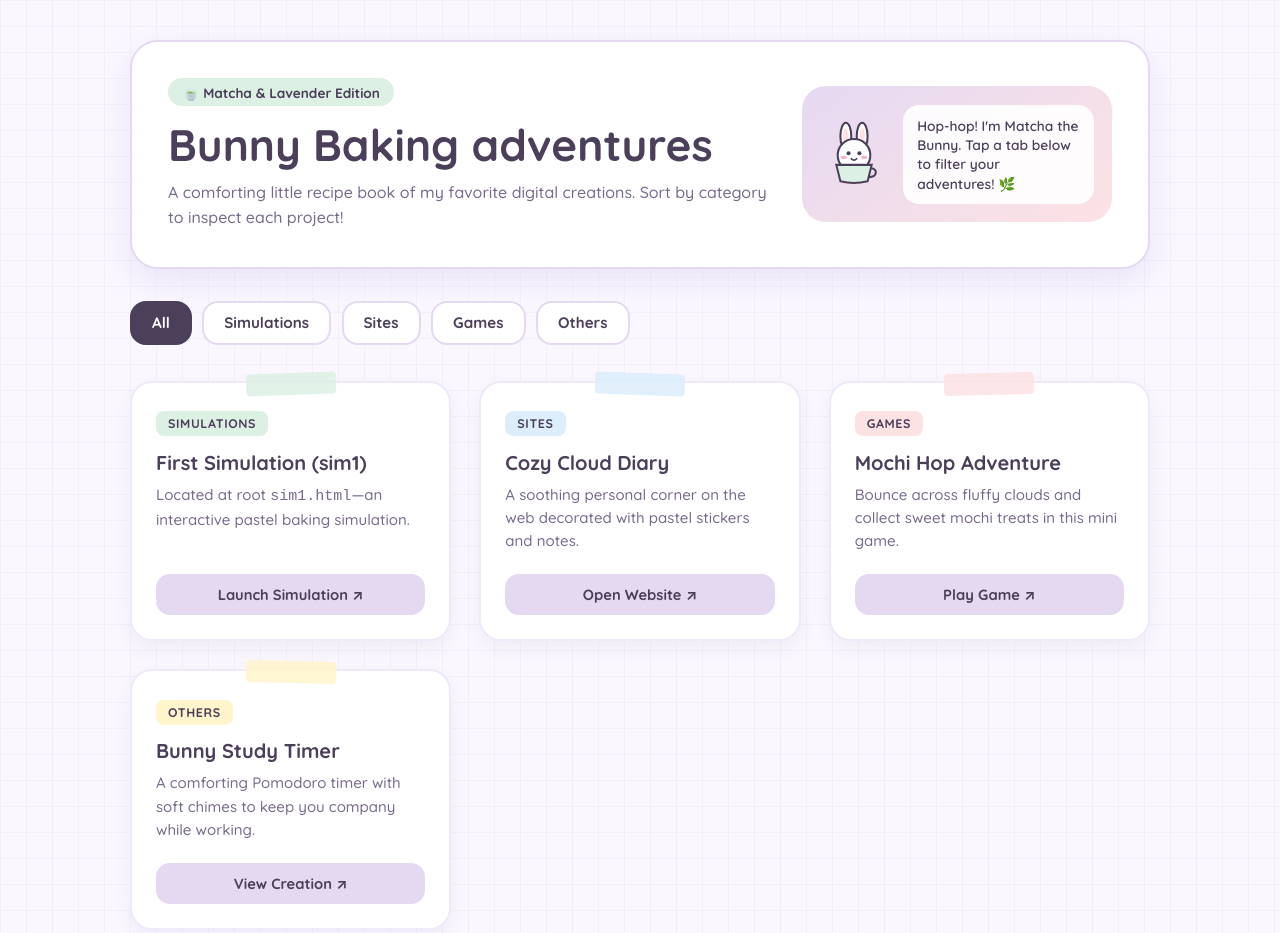
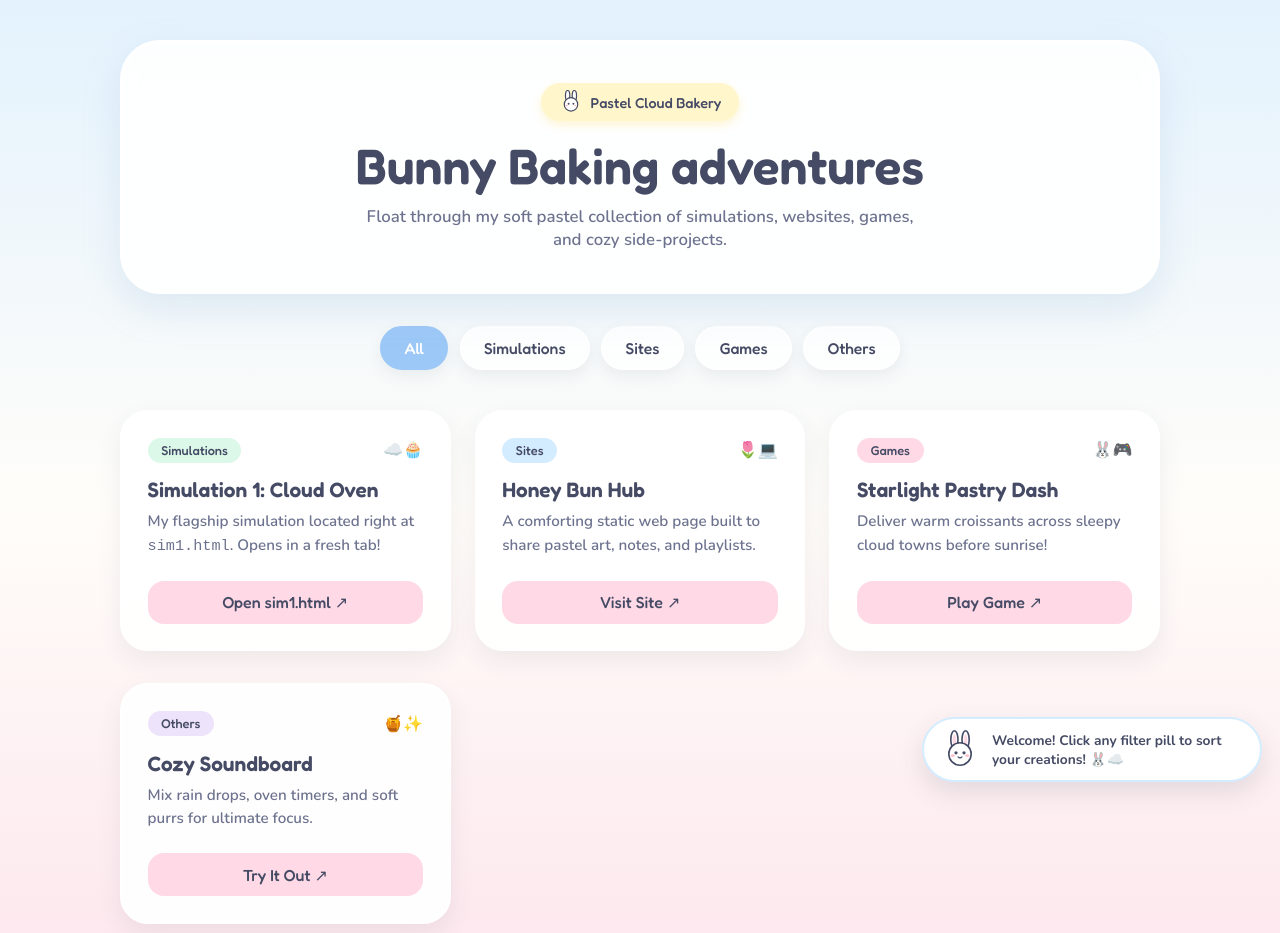
Before and after one commit to Goldenbunny-bun/portfolio, a plain HTML site: page index.html in a window 1280 px wide. Shown: the top 933 px of the page. Drawn offline with nearby package versions, Linux system fonts and the light colour scheme.

Commit message:
Update index.html

```diff
--- a/index.html
+++ b/index.html
@@ -6,18 +6,18 @@
   <title>Bunny Baking adventures</title>
   <link rel="preconnect" href="https://fonts.googleapis.com">
   <link rel="preconnect" href="https://fonts.gstatic.com" crossorigin>
-  <link href="https://fonts.googleapis.com/css2?family=Quicksand:wght@500;600;700&display=swap" rel="stylesheet">
+  <link href="https://fonts.googleapis.com/css2?family=Fredoka:wght@500;600&family=Nunito:wght@600;700&display=swap" rel="stylesheet">
   <style>
     :root {
-      --oat-bg: #FAF7FF;
-      --lavender: #E5D9F2;
-      --lavender-deep: #C5B4E3;
-      --matcha: #DDF0E4;
-      --peach: #FDE2E4;
-      --lemon: #FFF5CC;
-      --sky: #DCEEFB;
-      --plum-text: #4B3F59;
-      --plum-muted: #786A8A;
+      --sky-top: #E3F2FD;
+      --pink-bottom: #FCE4EC;
+      --honey: #FFF6CC;
+      --mint: #DCF8E8;
+      --lilac: #EDE3FA;
+      --cotton-pink: #FFD9E6;
+      --baby-blue: #D4ECFF;
+      --navy-cocoa: #464B65;
+      --soft-slate: #6D738F;
     }
 
     * {
@@ -27,335 +27,326 @@
     }
 
     body {
-      font-family: 'Quicksand', -apple-system, BlinkMacSystemFont, sans-serif;
-      background-color: var(--oat-bg);
-      background-image:
-        linear-gradient(90deg, rgba(197,180,227,0.12) 1px, transparent 1px),
-        linear-gradient(rgba(197,180,227,0.12) 1px, transparent 1px);
-      background-size: 26px 26px;
-      color: var(--plum-text);
-      padding: 2.5rem 1.25rem 5rem;
+      font-family: 'Nunito', -apple-system, BlinkMacSystemFont, sans-serif;
+      background: linear-gradient(180deg, var(--sky-top) 0%, #FFFDF9 50%, var(--pink-bottom) 100%);
+      color: var(--navy-cocoa);
+      min-height: 100vh;
+      padding: 2.5rem 1.25rem 6rem;
+      overflow-x: hidden;
     }
 
-    .wrapper {
-      max-width: 1020px;
+    .container {
+      max-width: 1040px;
       margin: 0 auto;
+      position: relative;
     }
 
-    /* Scrapbook Hero Banner */
-    .hero-banner {
-      background: #FFFFFF;
-      border-radius: 28px;
-      padding: 2.25rem;
-      box-shadow: 0 12px 30px rgba(197, 180, 227, 0.28);
-      border: 2px solid var(--lavender);
-      display: flex;
-      flex-wrap: wrap;
-      align-items: center;
-      justify-content: space-between;
-      gap: 1.5rem;
+    /* Cloud Header */
+    .cloud-header {
+      background: rgba(255, 255, 255, 0.92);
+      backdrop-filter: blur(8px);
+      border-radius: 40px;
+      padding: 2.5rem 2rem;
+      text-align: center;
+      box-shadow: 0 15px 35px rgba(154, 187, 224, 0.25);
+      border: 3px solid #FFFFFF;
       margin-bottom: 2rem;
     }
 
-    .hero-text {
-      flex: 1 1 320px;
-    }
-
-    .hero-pill {
-      display: inline-block;
-      background: var(--matcha);
-      padding: 0.35rem 0.9rem;
+    .bunny-badge {
+      display: inline-flex;
+      align-items: center;
+      gap: 0.5rem;
+      background: var(--honey);
+      padding: 0.45rem 1.1rem;
       border-radius: 999px;
-      font-size: 0.85rem;
-      font-weight: 700;
-      margin-bottom: 0.65rem;
+      font-family: 'Fredoka', cursive, sans-serif;
+      font-size: 0.9rem;
+      margin-bottom: 0.9rem;
+      box-shadow: 0 4px 10px rgba(255, 225, 130, 0.35);
     }
 
     h1 {
-      font-size: clamp(1.9rem, 4vw, 2.75rem);
-      font-weight: 700;
-      margin-bottom: 0.5rem;
-      color: var(--plum-text);
+      font-family: 'Fredoka', cursive, sans-serif;
+      font-size: clamp(2rem, 4.5vw, 3.1rem);
+      color: var(--navy-cocoa);
+      margin-bottom: 0.6rem;
     }
 
-    .hero-text p {
-      color: var(--plum-muted);
-      line-height: 1.6;
-      font-size: 1rem;
+    .lead {
+      color: var(--soft-slate);
+      max-width: 560px;
+      margin: 0 auto;
+      font-size: 1.05rem;
     }
 
-    /* Interactive Bunny Assistant Box in Hero */
-    .assistant-card {
-      flex: 0 1 310px;
-      background: linear-gradient(145deg, var(--lavender) 0%, var(--peach) 100%);
-      border-radius: 24px;
-      padding: 1.15rem;
+    /* Pastel Pill Controls */
+    .controls {
       display: flex;
-      align-items: center;
-      gap: 0.9rem;
-      cursor: pointer;
-      transition: transform 0.2s ease;
+      flex-wrap: wrap;
+      justify-content: center;
+      gap: 0.7rem;
+      margin-bottom: 2.5rem;
     }
 
-    .assistant-card:hover {
-      transform: scale(1.02);
+    .sort-btn {
+      font-family: 'Fredoka', cursive, sans-serif;
+      font-size: 0.98rem;
+      padding: 0.65rem 1.4rem;
+      border-radius: 999px;
+      border: 2px solid #FFFFFF;
+      background: rgba(255, 255, 255, 0.8);
+      color: var(--navy-cocoa);
+      cursor: pointer;
+      box-shadow: 0 6px 15px rgba(70, 75, 101, 0.08);
+      transition: all 0.22s ease;
     }
 
-    .assistant-speech {
-      background: rgba(255, 255, 255, 0.9);
-      padding: 0.7rem 0.9rem;
-      border-radius: 16px;
-      font-size: 0.86rem;
-      font-weight: 600;
-      line-height: 1.4;
+    .sort-btn:hover {
+      background: var(--honey);
+      transform: translateY(-2px);
     }
 
-    /* Recipe Tab Filter Buttons */
-    .tabs {
-      display: flex;
-      flex-wrap: wrap;
-      gap: 0.65rem;
-      margin-bottom: 2.25rem;
+    .sort-btn.active {
+      background: #9CC8F7;
+      color: #FFFFFF;
+      border-color: #9CC8F7;
     }
 
-    .tab-btn {
-      font-family: inherit;
-      font-weight: 700;
-      font-size: 0.95rem;
-      padding: 0.65rem 1.25rem;
-      border-radius: 16px;
-      border: 2px solid var(--lavender);
-      background: #FFFFFF;
-      color: var(--plum-text);
-      cursor: pointer;
-      transition: all 0.2s ease;
+    /* Cards with Cute Bunny-Ear Accent */
+    .cards {
+      display: grid;
+      grid-template-columns: repeat(auto-fill, minmax(290px, 1fr));
+      gap: 2rem 1.5rem;
     }
 
-    .tab-btn:hover {
-      background: var(--lavender);
-    }
-
-    .tab-btn.active {
-      background: var(--plum-text);
-      color: #FFFFFF;
-      border-color: var(--plum-text);
-    }
-
-    /* Scrapbook Cards Grid */
-    .grid {
-      display: grid;
-      grid-template-columns: repeat(auto-fill, minmax(290px, 1fr));
-      gap: 1.75rem;
-    }
-
-    .card {
-      background: #FFFFFF;
-      border-radius: 22px;
-      padding: 1.8rem 1.5rem 1.5rem;
-      position: relative;
-      border: 2px solid #EFE9FA;
-      box-shadow: 0 8px 20px rgba(75, 63, 89, 0.06);
+    .item-card {
+      background: rgba(255, 255, 255, 0.95);
+      border-radius: 28px;
+      padding: 1.6rem;
+      border: 2px solid #FFFFFF;
+      box-shadow: 0 10px 25px rgba(70, 75, 101, 0.08);
       display: flex;
       flex-direction: column;
       justify-content: space-between;
+      position: relative;
       transition: transform 0.25s ease;
     }
 
-    .card:hover {
-      transform: translateY(-5px);
+    .item-card:hover {
+      transform: translateY(-6px);
     }
 
-    .card.hidden {
+    .item-card.hidden {
       display: none;
     }
 
-    /* Pastel Washi Tape at top of card */
-    .washi-tape {
-      position: absolute;
-      top: -10px;
-      left: 50%;
-      transform: translateX(-50%) rotate(-2deg);
-      width: 90px;
-      height: 22px;
-      background: var(--matcha);
-      opacity: 0.85;
-      border-radius: 4px;
+    .item-header {
+      display: flex;
+      justify-content: space-between;
+      align-items: center;
+      margin-bottom: 0.9rem;
     }
 
-    .card[data-category="sites"] .washi-tape { background: var(--sky); transform: translateX(-50%) rotate(2deg); }
-    .card[data-category="games"] .washi-tape { background: var(--peach); transform: translateX(-50%) rotate(-1.5deg); }
-    .card[data-category="others"] .washi-tape { background: var(--lemon); transform: translateX(-50%) rotate(1.5deg); }
-
-    .cat-tag {
-      display: inline-block;
-      font-size: 0.78rem;
-      font-weight: 700;
-      text-transform: uppercase;
-      letter-spacing: 0.6px;
-      padding: 0.3rem 0.75rem;
-      border-radius: 8px;
-      margin-bottom: 0.85rem;
+    .pill-cat {
+      font-family: 'Fredoka', cursive, sans-serif;
+      font-size: 0.8rem;
+      padding: 0.32rem 0.85rem;
+      border-radius: 999px;
     }
 
-    .tag-simulations { background: var(--matcha); }
-    .tag-sites { background: var(--sky); }
-    .tag-games { background: var(--peach); }
-    .tag-others { background: var(--lemon); }
+    .cat-simulations { background: var(--mint); }
+    .cat-sites { background: var(--baby-blue); }
+    .cat-games { background: var(--cotton-pink); }
+    .cat-others { background: var(--lilac); }
 
-    .card h2 {
-      font-size: 1.25rem;
+    .item-card h2 {
+      font-family: 'Fredoka', cursive, sans-serif;
+      font-size: 1.3rem;
       margin-bottom: 0.5rem;
     }
 
-    .card p {
-      font-size: 0.94rem;
-      color: var(--plum-muted);
+    .item-card p {
+      color: var(--soft-slate);
+      font-size: 0.95rem;
       line-height: 1.55;
-      margin-bottom: 1.35rem;
+      margin-bottom: 1.4rem;
     }
 
-    .card-link {
+    .open-btn {
       display: block;
       text-align: center;
       text-decoration: none;
-      font-weight: 700;
-      font-size: 0.92rem;
-      color: var(--plum-text);
-      background: var(--lavender);
-      padding: 0.7rem 1rem;
-      border-radius: 14px;
+      font-family: 'Fredoka', cursive, sans-serif;
+      background: var(--cotton-pink);
+      color: var(--navy-cocoa);
+      padding: 0.72rem 1rem;
+      border-radius: 16px;
       transition: background 0.2s ease;
     }
 
-    .card-link:hover {
-      background: var(--matcha);
+    .open-btn:hover {
+      background: var(--honey);
+    }
+
+    /* Floating Cloud Bunny Assistant */
+    .sky-assistant {
+      position: fixed;
+      bottom: 18px;
+      right: 18px;
+      display: flex;
+      align-items: center;
+      gap: 0.75rem;
+      background: #FFFFFF;
+      padding: 0.65rem 1rem;
+      border-radius: 999px;
+      border: 2.5px solid #D4ECFF;
+      box-shadow: 0 10px 25px rgba(70, 75, 101, 0.14);
+      cursor: pointer;
+      z-index: 50;
+      max-width: 340px;
+    }
+
+    .sky-assistant span {
+      font-size: 0.86rem;
+      font-weight: 700;
+      color: var(--navy-cocoa);
     }
   </style>
 </head>
 <body>
-  <div class="wrapper">
-    <section class="hero-banner">
-      <div class="hero-text">
-        <span class="hero-pill">🍵 Matcha & Lavender Edition</span>
-        <h1>Bunny Baking adventures</h1>
-        <p>A comforting little recipe book of my favorite digital creations. Sort by category to inspect each project!</p>
+  <div class="container">
+    <header class="cloud-header">
+      <div class="bunny-badge">
+        <!-- Mini Bunny Icon -->
+        <svg width="24" height="24" viewBox="0 0 100 100">
+          <ellipse cx="36" cy="24" rx="9" ry="22" fill="#FFF" stroke="#464B65" stroke-width="5"/>
+          <ellipse cx="64" cy="24" rx="9" ry="22" fill="#FFF" stroke="#464B65" stroke-width="5"/>
+          <circle cx="50" cy="60" r="28" fill="#FFF" stroke="#464B65" stroke-width="5"/>
+          <circle cx="40" cy="57" r="4" fill="#464B65"/>
+          <circle cx="60" cy="57" r="4" fill="#464B65"/>
+          <ellipse cx="32" cy="65" rx="5" ry="3" fill="#FFB3C6"/>
+          <ellipse cx="68" cy="65" rx="5" ry="3" fill="#FFB3C6"/>
+        </svg>
+        Pastel Cloud Bakery
       </div>
+      <h1>Bunny Baking adventures</h1>
+      <p class="lead">Float through my soft pastel collection of simulations, websites, games, and cozy side-projects.</p>
+    </header>
 
-      <!-- Teacup Bunny Assistant -->
-      <div class="assistant-card" id="bunnyHelper" title="Click me for a sweet note!">
-        <svg width="68" height="68" viewBox="0 0 100 100" style="flex-shrink:0;">
-          <!-- Ears -->
-          <ellipse cx="38" cy="24" rx="8" ry="20" fill="#FFF" stroke="#4B3F59" stroke-width="3"/>
-          <ellipse cx="38" cy="25" rx="4" ry="13" fill="#FDE2E4"/>
-          <ellipse cx="62" cy="24" rx="8" ry="20" fill="#FFF" stroke="#4B3F59" stroke-width="3"/>
-          <ellipse cx="62" cy="25" rx="4" ry="13" fill="#FDE2E4"/>
-          <!-- Head -->
-          <circle cx="50" cy="52" r="24" fill="#FFF" stroke="#4B3F59" stroke-width="3"/>
-          <circle cx="42" cy="49" r="3" fill="#4B3F59"/>
-          <circle cx="58" cy="49" r="3" fill="#4B3F59"/>
-          <ellipse cx="35" cy="55" rx="4.5" ry="2.5" fill="#F7B2C4"/>
-          <ellipse cx="65" cy="55" rx="4.5" ry="2.5" fill="#F7B2C4"/>
-          <path d="M46 57 Q50 61 54 57" fill="none" stroke="#4B3F59" stroke-width="2.5" stroke-linecap="round"/>
-          <!-- Pastel Matcha Teacup -->
-          <path d="M24 66 H76 L70 90 Q50 95 30 90 Z" fill="#DDF0E4" stroke="#4B3F59" stroke-width="3"/>
-          <path d="M75 71 C85 71, 85 84, 72 84" fill="none" stroke="#4B3F59" stroke-width="3"/>
-        </svg>
-        <div class="assistant-speech" id="helperSpeech">
-          Hop-hop! I'm Matcha the Bunny. Tap a tab below to filter your adventures! 🌿
-        </div>
-      </div>
-    </section>
-
-    <!-- Sort / Filter Tabs -->
-    <div class="tabs" role="tablist">
-      <button class="tab-btn active" data-cat="all">All</button>
-      <button class="tab-btn" data-cat="simulations">Simulations</button>
-      <button class="tab-btn" data-cat="sites">Sites</button>
-      <button class="tab-btn" data-cat="games">Games</button>
-      <button class="tab-btn" data-cat="others">Others</button>
+    <div class="controls">
+      <button class="sort-btn active" data-type="all">All</button>
+      <button class="sort-btn" data-type="simulations">Simulations</button>
+      <button class="sort-btn" data-type="sites">Sites</button>
+      <button class="sort-btn" data-type="games">Games</button>
+      <button class="sort-btn" data-type="others">Others</button>
     </div>
 
-    <!-- Categorized Portfolio Cards -->
-    <div class="grid">
-      <article class="card" data-category="simulations">
-        <div class="washi-tape"></div>
+    <section class="cards">
+      <article class="item-card" data-category="simulations">
         <div>
-          <span class="cat-tag tag-simulations">Simulations</span>
-          <h2>First Simulation (sim1)</h2>
-          <p>Located at root <code>sim1.html</code>—an interactive pastel baking simulation.</p>
+          <div class="item-header">
+            <span class="pill-cat cat-simulations">Simulations</span>
+            <span>☁️🧁</span>
+          </div>
+          <h2>Simulation 1: Cloud Oven</h2>
+          <p>My flagship simulation located right at <code>sim1.html</code>. Opens in a fresh tab!</p>
         </div>
-        <a href="sim1.html" target="_blank" rel="noopener noreferrer" class="card-link">Launch Simulation ↗</a>
+        <a href="sim1.html" target="_blank" rel="noopener noreferrer" class="open-btn">Open sim1.html ↗</a>
       </article>
 
-      <article class="card" data-category="sites">
-        <div class="washi-tape"></div>
+      <article class="item-card" data-category="sites">
         <div>
-          <span class="cat-tag tag-sites">Sites</span>
-          <h2>Cozy Cloud Diary</h2>
-          <p>A soothing personal corner on the web decorated with pastel stickers and notes.</p>
+          <div class="item-header">
+            <span class="pill-cat cat-sites">Sites</span>
+            <span>🌷💻</span>
+          </div>
+          <h2>Honey Bun Hub</h2>
+          <p>A comforting static web page built to share pastel art, notes, and playlists.</p>
         </div>
-        <a href="https://example.com" target="_blank" rel="noopener noreferrer" class="card-link">Open Website ↗</a>
+        <a href="https://example.com" target="_blank" rel="noopener noreferrer" class="open-btn">Visit Site ↗</a>
       </article>
 
-      <article class="card" data-category="games">
-        <div class="washi-tape"></div>
+      <article class="item-card" data-category="games">
         <div>
-          <span class="cat-tag tag-games">Games</span>
-          <h2>Mochi Hop Adventure</h2>
-          <p>Bounce across fluffy clouds and collect sweet mochi treats in this mini game.</p>
+          <div class="item-header">
+            <span class="pill-cat cat-games">Games</span>
+            <span>🐰🎮</span>
+          </div>
+          <h2>Starlight Pastry Dash</h2>
+          <p>Deliver warm croissants across sleepy cloud towns before sunrise!</p>
         </div>
-        <a href="https://example.com" target="_blank" rel="noopener noreferrer" class="card-link">Play Game ↗</a>
+        <a href="https://example.com" target="_blank" rel="noopener noreferrer" class="open-btn">Play Game ↗</a>
       </article>
 
-      <article class="card" data-category="others">
-        <div class="washi-tape"></div>
+      <article class="item-card" data-category="others">
         <div>
-          <span class="cat-tag tag-others">Others</span>
-          <h2>Bunny Study Timer</h2>
-          <p>A comforting Pomodoro timer with soft chimes to keep you company while working.</p>
+          <div class="item-header">
+            <span class="pill-cat cat-others">Others</span>
+            <span>🍯✨</span>
+          </div>
+          <h2>Cozy Soundboard</h2>
+          <p>Mix rain drops, oven timers, and soft purrs for ultimate focus.</p>
         </div>
-        <a href="https://example.com" target="_blank" rel="noopener noreferrer" class="card-link">View Creation ↗</a>
+        <a href="https://example.com" target="_blank" rel="noopener noreferrer" class="open-btn">Try It Out ↗</a>
       </article>
-    </div>
+    </section>
+  </div>
+
+  <!-- Interactive Bunny Assistant Pill -->
+  <div class="sky-assistant" id="skyAssistant" title="Click for a cozy bunny message!">
+    <svg width="40" height="40" viewBox="0 0 100 100" style="flex-shrink:0;">
+      <ellipse cx="36" cy="24" rx="9" ry="22" fill="#FFF" stroke="#464B65" stroke-width="4"/>
+      <ellipse cx="36" cy="25" rx="4.5" ry="14" fill="#FFD9E6"/>
+      <ellipse cx="64" cy="24" rx="9" ry="22" fill="#FFF" stroke="#464B65" stroke-width="4"/>
+      <ellipse cx="64" cy="25" rx="4.5" ry="14" fill="#FFD9E6"/>
+      <circle cx="50" cy="60" r="28" fill="#FFF" stroke="#464B65" stroke-width="4"/>
+      <circle cx="40" cy="57" r="4" fill="#464B65"/>
+      <circle cx="60" cy="57" r="4" fill="#464B65"/>
+      <ellipse cx="32" cy="64" rx="5" ry="3" fill="#FFB3C6"/>
+      <ellipse cx="68" cy="64" rx="5" ry="3" fill="#FFB3C6"/>
+      <path d="M45 67 Q50 72 55 67" fill="none" stroke="#464B65" stroke-width="3" stroke-linecap="round"/>
+    </svg>
+    <span id="skyMsg">Welcome! Click any filter pill to sort your creations! 🐰☁️</span>
   </div>
 
   <script>
-    const tabs = document.querySelectorAll('.tab-btn');
-    const cards = document.querySelectorAll('.card');
-    const helper = document.getElementById('bunnyHelper');
-    const speech = document.getElementById('helperSpeech');
+    const sortButtons = document.querySelectorAll('.sort-btn');
+    const items = document.querySelectorAll('.item-card');
+    const skyAssistant = document.getElementById('skyAssistant');
+    const skyMsg = document.getElementById('skyMsg');
 
-    const tabLines = {
-      all: "Viewing every single creation in the recipe book! 📖✨",
-      simulations: "Sorted by Simulations! Try sim1.html first! 🧪",
-      sites: "Sorted by Sites! Cute web spaces made with care! 🌸",
-      games: "Sorted by Games! Ready for a cozy play session? 🎮",
-      others: "Sorted by Others! Fun extras & handy helpers! 🎀"
+    const filterReplies = {
+      all: "Showing all pastel creations! 🌈",
+      simulations: "Showing Simulations — check out sim1.html! 🧪",
+      sites: "Showing Sites — cozy corners of the web! 🌐",
+      games: "Showing Games — time to hop in and play! 🎮",
+      others: "Showing Others — sweet little extras! ✨"
     };
 
-    const helperTips = [
-      "All links open safely in a new browser tab! 🌷",
-      "Take it slow—cozy progress is still progress! 🍵",
-      "Click any category pill to organize the shelf! 🧁"
+    const sweetNotes = [
+      "Sending you fluffy cloud hugs today! ☁️💕",
+      "Every link opens in a new tab automatically! 🎀",
+      "Keep baking amazing projects! 🥐✨"
     ];
 
-    tabs.forEach(tab => {
-      tab.addEventListener('click', () => {
-        tabs.forEach(t => t.classList.remove('active'));
-        tab.classList.add('active');
-        const category = tab.dataset.cat;
-        speech.textContent = tabLines[category];
+    sortButtons.forEach(btn => {
+      btn.addEventListener('click', () => {
+        sortButtons.forEach(b => b.classList.remove('active'));
+        btn.classList.add('active');
+        const type = btn.dataset.type;
+        skyMsg.textContent = filterReplies[type];
 
-        cards.forEach(card => {
-          card.classList.toggle('hidden', category !== 'all' && card.dataset.category !== category);
+        items.forEach(item => {
+          item.classList.toggle('hidden', type !== 'all' && item.dataset.category !== type);
         });
       });
     });
 
-    let tipIdx = 0;
-    helper.addEventListener('click', () => {
-      speech.textContent = helperTips[tipIdx];
-      tipIdx = (tipIdx + 1) % helperTips.length;
+    let noteIndex = 0;
+    skyAssistant.addEventListener('click', () => {
+      skyMsg.textContent = sweetNotes[noteIndex];
+      noteIndex = (noteIndex + 1) % sweetNotes.length;
     });
   </script>
 </body>
```
